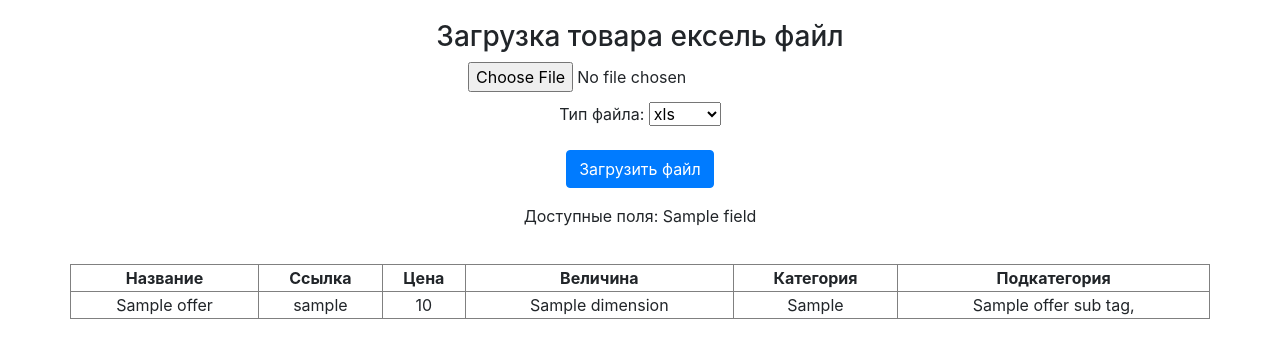
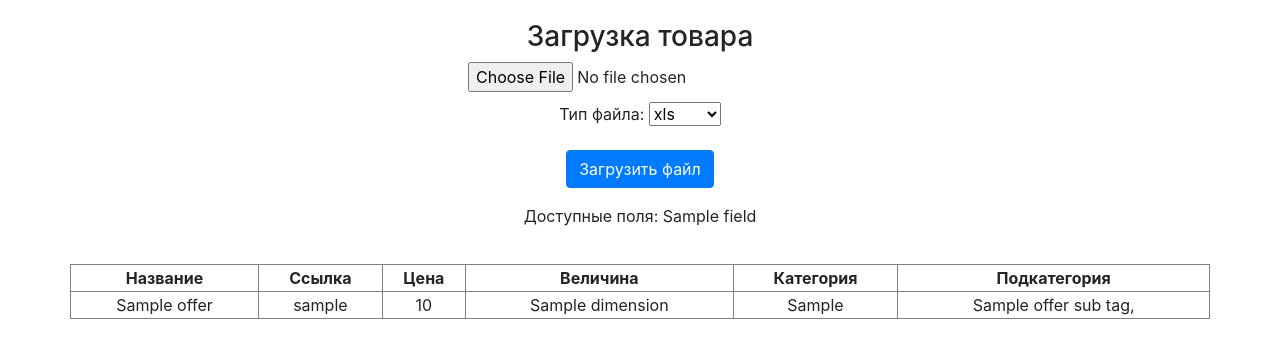
Before and after one commit to kinoafisharu/analitika, a Django app: template templates/home.html in a window 1280 px wide. Shown: the top 358 px of the page. Run offline with Django 3.2, Linux system fonts and the light colour scheme; the template is opened without the code that fills it: most values are stand-ins (such as "Sample title", 1, 10 or a date in 2020); some libraries are stand-ins or nearby versions.

Commit message:
fix text

```diff
--- a/templates/home.html
+++ b/templates/home.html
@@ -9,7 +9,7 @@
 <div class="container">
     <div class="row">
         <div class="text-center" style="width:100%;margin-top: 20px">
-            <h3>Загрузка товара ексель файл</h3>
+            <h3>Загрузка товара</h3>
             <form method="post" action="" enctype="multipart/form-data">{% csrf_token %}
             <div class="form-group">
                     <input type="file" name="file">
```
